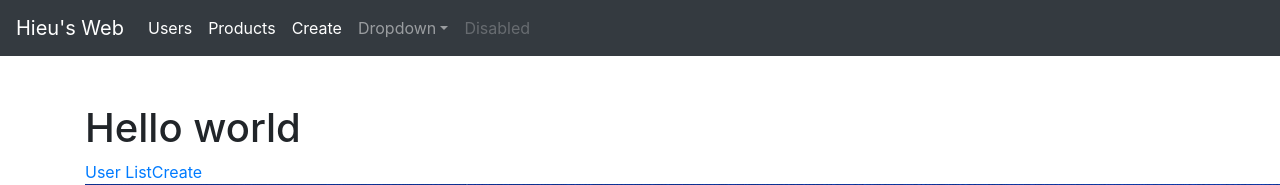
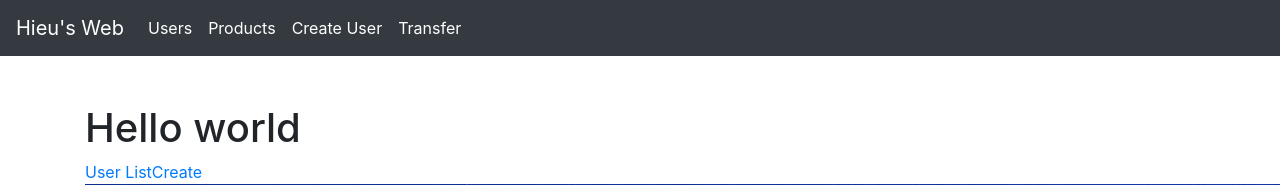
Before and after one commit to hieunm292/Library_Express, a Node server app: page / in a window 1280 px wide. Shown: the top 185 px of the page. Run offline with Node 20, Linux system fonts and the light colour scheme; some libraries are stand-ins or nearby versions.

Commit message:
csurf token to transfer

```diff
--- a/db.js
+++ b/db.js
@@ -5,7 +5,7 @@ const adapter = new FileSync('db.json')
 db = low(adapter)
 
 // Set some defaults (required if your JSON file is empty)
-db.defaults({ users: [], sessions : [] })
+db.defaults({ users: [], sessions : [], transfer: [] })
   .write()
 
   module.exports=db;
--- a/db.json
+++ b/db.json
@@ -3,7 +3,7 @@
     {
       "name": "Hieu",
       "id": "dJqCthhzy",
-      "email": "hieunm38@fsoft.com.vn",
+      "email": "hieu@hieujs",
       "password": "202cb962ac59075b964b07152d234b70"
     },
     {
@@ -631,6 +631,26 @@
         "fefad8cf-3751-4674-877c-cc22e49a3a9f": 3,
         "63b852b0-678c-4230-acab-9b61d2355f9c": 1
       }
+    },
+    {
+      "id": "bM2u4W9U-"
+    },
+    {
+      "id": "B5mB3yDIH"
+    }
+  ],
+  "transfer": [
+    {
+      "id": "LCQU9u63u",
+      "amount": 200000,
+      "accountId": "1234567",
+      "userId": "dJqCthhzy"
+    },
+    {
+      "id": "Am_gz2A_F",
+      "amount": 40000,
+      "accountId": "12313",
+      "userId": "dJqCthhzy"
     }
   ]
 }
--- a/index.js
+++ b/index.js
@@ -3,18 +3,23 @@ require('dotenv').config()
 const express = require('express')
 const app = express()
 const cookieParser = require('cookie-parser')
+const csurf = require('csurf')
+
 
 const userRoute=require('./routes/user.route')
 const authMiddleware=require('./middlewares/auth.middleware')
 const sessionMiddleware = require('./middlewares/session.middleware')
 const productRoute=require('./routes/product.route')
 const cartRoute=require('./routes/cart.route')
+const transferRoute = require('./routes/transfer.route');
 const auth=require('./routes/auth.route')
 const port = 3000
+
 
 app.use(express.json())
 app.use(express.urlencoded({ extended: true }))
 app.use(cookieParser(process.env.SESSION_SECRET))
+app.use(csurf({cookie: true}))
 app.use(sessionMiddleware)
 
 app.set('view engine','pug')
@@ -33,6 +38,7 @@ app.use('/users',authMiddleware.requireAuth , userRoute)
 app.use('/auth',auth)
 app.use('/products', productRoute);
 app.use('/cart', cartRoute)
+app.use('/transfer', authMiddleware.requireAuth, transferRoute);
 
 app.listen(port, () => {
   console.log(`Example app listening at http://localhost:${port}`)
--- a/package.json
+++ b/package.json
@@ -25,6 +25,7 @@
   "homepage": "https://github.com/hieunm292/Library_Express#readme",
   "dependencies": {
     "cookie-parser": "^1.4.5",
+    "csurf": "^1.11.0",
     "dotenv": "^8.2.0",
     "express": "^4.17.1",
     "lowdb": "^1.0.0",
--- a/views/layouts/common.pug
+++ b/views/layouts/common.pug
@@ -21,23 +21,25 @@ html
               | Products
               span.sr-only (current)
           li.nav-item.active
-            a.nav-link(href='/users/create') Create
-          li.nav-item.dropdown
-            a#navbarDropdown.nav-link.dropdown-toggle(href='#', role='button', data-toggle='dropdown', aria-haspopup='true', aria-expanded='false')
-              | Dropdown
-            .dropdown-menu(aria-labelledby='navbarDropdown')
-              a.dropdown-item(href='#') Action
-              a.dropdown-item(href='#') Another action
-              .dropdown-divider
-              a.dropdown-item(href='#') Something else here
-          li.nav-item
-            a.nav-link.disabled(href='#') Disabled
+            a.nav-link(href='/users/create') Create User
+          li.nav-item.active
+            a.nav-link(href='/transfer/create') Transfer
+          //- li.nav-item.dropdown
+          //-   a#navbarDropdown.nav-link.dropdown-toggle(href='#', role='button', data-toggle='dropdown', aria-haspopup='true', aria-expanded='false')
+          //-     | Dropdown
+          //-   .dropdown-menu(aria-labelledby='navbarDropdown')
+          //-     a.dropdown-item(href='#') Action
+          //-     a.dropdown-item(href='#') Another action
+          //-     .dropdown-divider
+          //-     a.dropdown-item(href='#') Something else here
+          //- li.nav-item
+          //-   a.nav-link.disabled(href='#') Disabled
         //- form.form-inline.my-2.my-lg-0
         //-   input.form-control.mr-sm-2(type='search', placeholder='Search', aria-label='Search')
         //-   button.btn.btn-outline-success.my-2.my-sm-0(type='submit') Search
 
-      if user
-        p=user.name
+      //- if user
+      //-   p=user.name
 
     .container.pt-5
 
```
Also changed, not shown: controllers/transfer.controller.js (added, +18 -0 lines), routes/transfer.route.js (added, +10 -0 lines), views/transfer/create.pug (added, +17 -0 lines), 1 other file.
